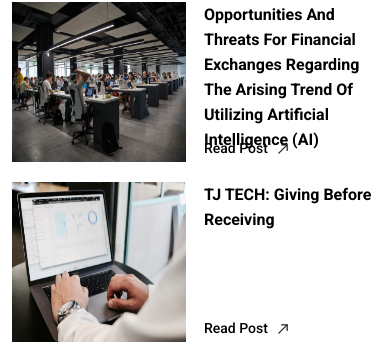
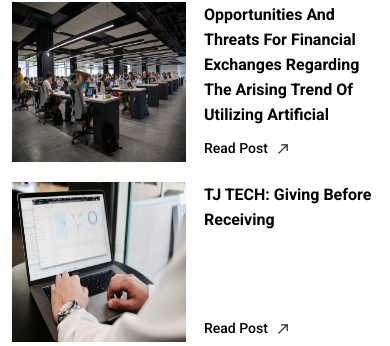
Before and after one commit to doaitjt/tjt_ws, a web app: file blog.html in a window 390 px wide. Shown: the part 1850-2196 px from the top of the page. Run offline with its HTML, style and script files only (its server is not run), Linux system fonts and the light colour scheme.

Commit message:
reconfig style

```diff
--- a/assets/styles/style.css
+++ b/assets/styles/style.css
@@ -1084,6 +1084,8 @@ ul.job-descriptor {
 @media screen and (max-width: 500px) {
   .ns-theme .news-box .title {
     font-size: 16px;
+    max-height: 125px;
+    overflow: hidden;
   }
 }
 .ns-theme .news-box .detail {
--- a/assets/styles/style.scss
+++ b/assets/styles/style.scss
@@ -1100,6 +1100,8 @@ ul.job-descriptor {
 			line-height: 36px;
       @media screen and (max-width: 500px) {
         font-size: 16px;
+        max-height: 125px;
+        overflow: hidden;
       }
 		}
 		.detail {
```
